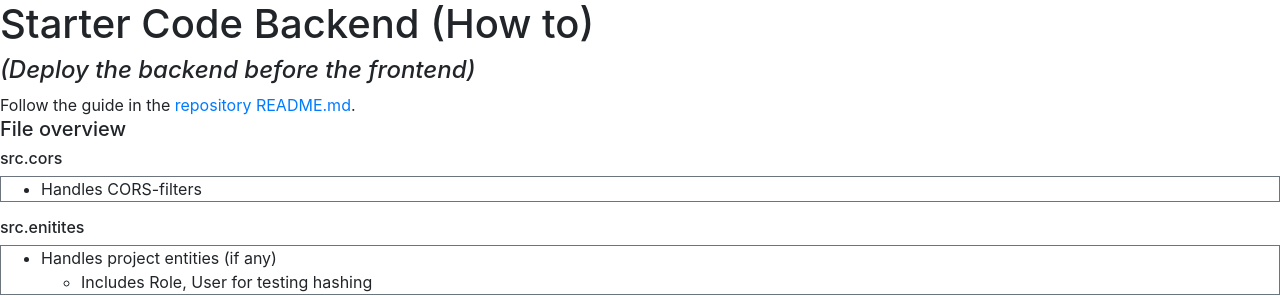
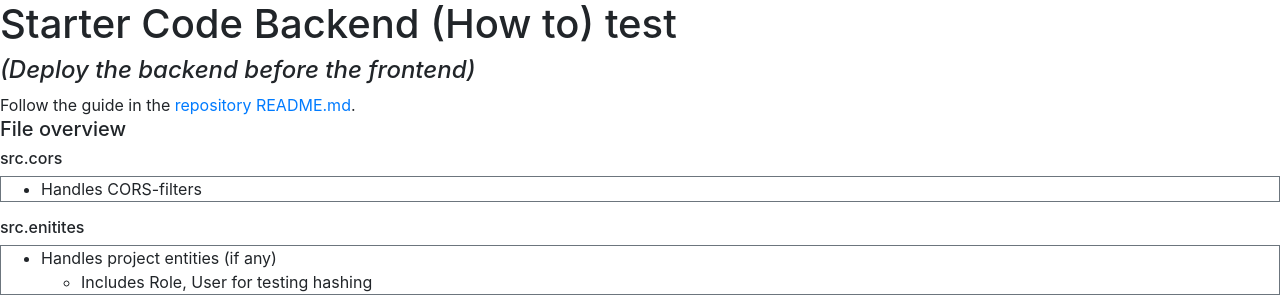
Before and after one commit to MalteMagnussen/testexam1, a web app: page / in a window 1280 px wide. Shown: the top 300 px of the page. Run offline with its HTML, style and script files only (its server is not run), Linux system fonts and the light colour scheme; data that the repository does not hold is empty.

Commit message:
Changed index.html

```diff
--- a/src/main/webapp/index.html
+++ b/src/main/webapp/index.html
@@ -8,7 +8,7 @@
         <link rel="stylesheet" type="text/css" href="index.css">
     </head>
     <body>
-        <h1>Starter Code Backend (How to)</h1>
+        <h1>Starter Code Backend (How to) test</h1>
         <h4><i>(Deploy the backend before the frontend)</i></h4>
 
         <span>
```
Also changed, not shown: 7 other files.
